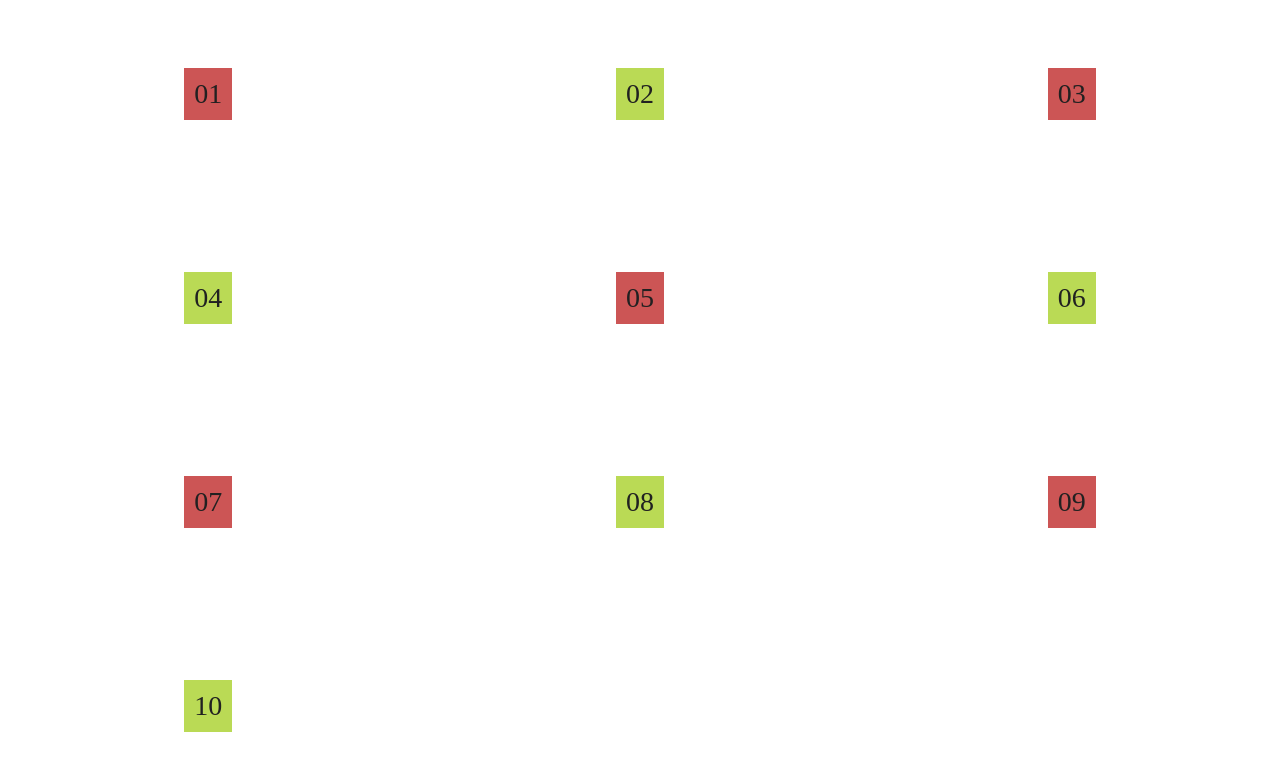
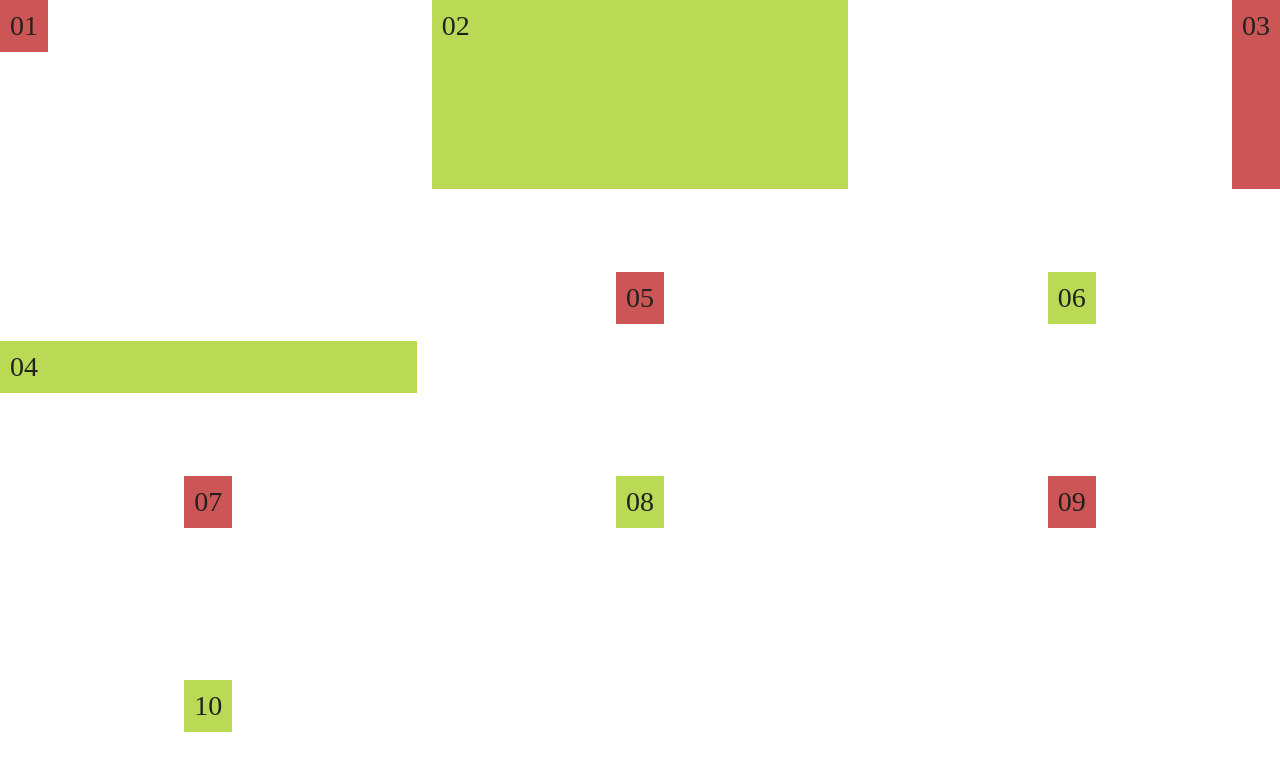
Before and after one commit to GuyVil1/Css-Grid, a plain HTML site: page index.html in a window 1280 px wide. Drawn offline with Linux system fonts and the light colour scheme.

Commit message:
grid012 ok

```diff
--- a/grid.css
+++ b/grid.css
@@ -5,3 +5,23 @@
     justify-items: center;
     align-items: center;
 }
+
+.grid div:nth-child(1){
+    justify-self: start;
+    align-self: start;
+}
+
+.grid div:nth-child(2){
+    justify-self: stretch;
+    align-self: stretch;
+}
+
+.grid div:nth-child(3){
+    justify-self: end;
+    align-self: stretch;
+}
+
+.grid div:nth-child(4){
+    justify-self: stretch;
+    align-self: end;
+}
```
Also changed, not shown: Formation/img/grid0012.png (added).
